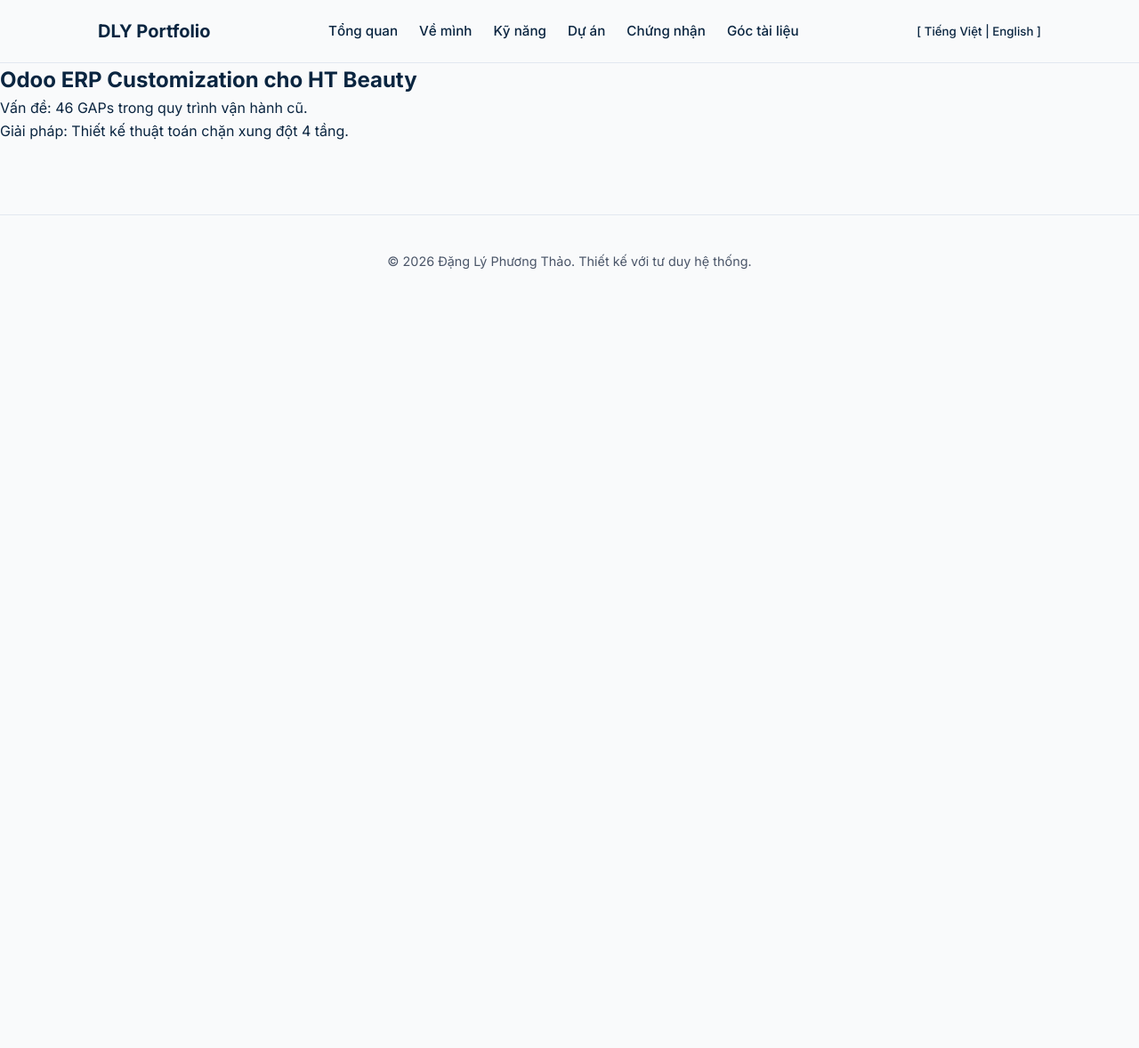
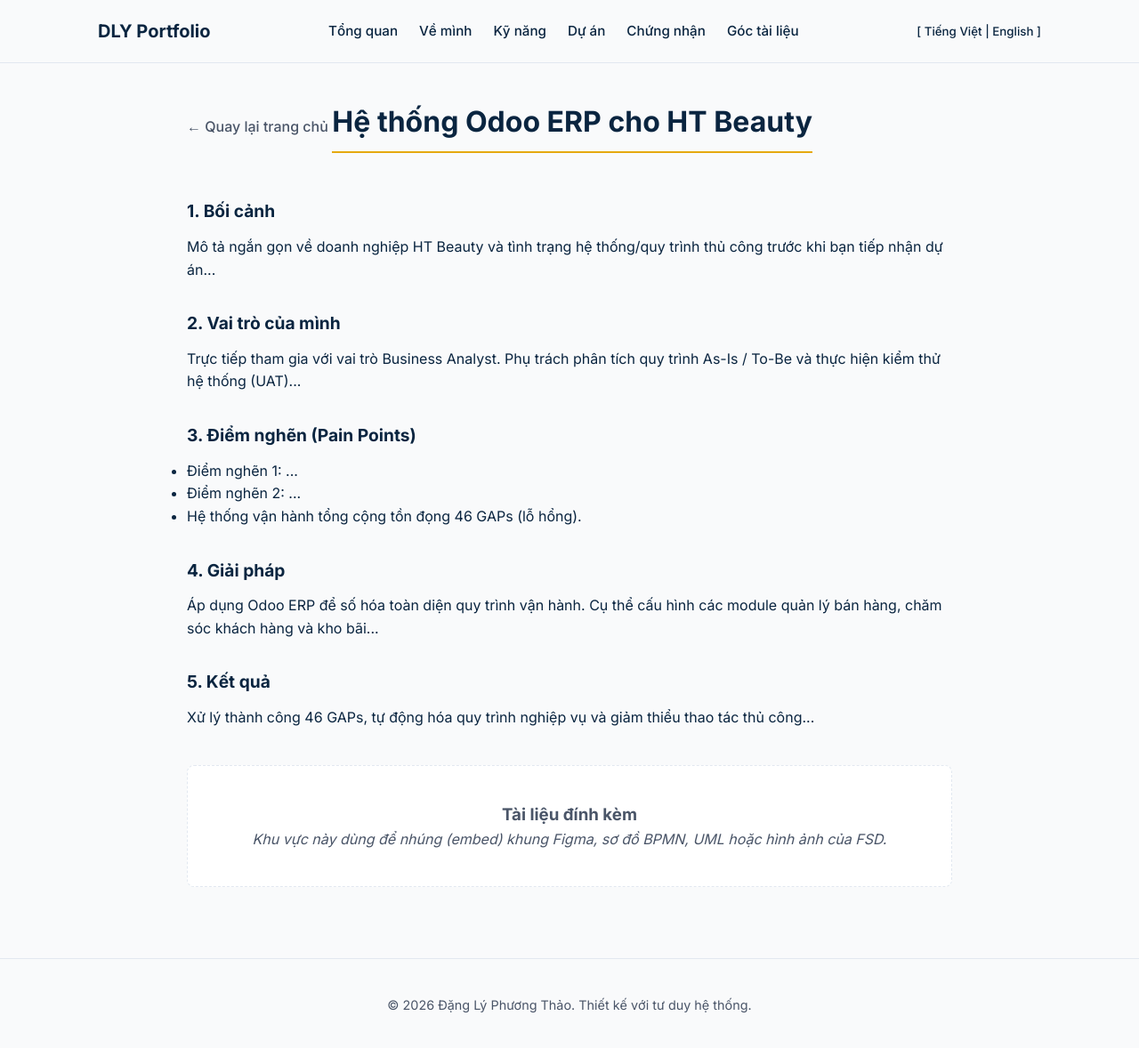
Before and after one commit to dly77915-glitch/ba_portfolio, a Jekyll site: the page built from projects/ht-beauty.html, in a window 1280 px wide and 1181 px high. Shown: the top 1178 px of the window at 89% size. Built offline with Jekyll 4.4.1, drawn with Linux system fonts in a browser that asks for light colours.

Commit message:
feat: update context for htbeauty

```diff
--- a/_config.yml
+++ b/_config.yml
@@ -1,4 +1,4 @@
-title: "Phương Thảo - IT Business Analyst Portfolio"
-description: "Portfolio của Đặng Lý Phương Thảo - BA trong lĩnh vực E-commerce & ERP"
+title: "Phương Thảo - Business Analyst Portfolio"
+description: "Portfolio của Đặng Lý Phương Thảo - Business Analyst"
 url: "https://your-username.github.io" # Thay bằng link GitHub của bạn
 theme: minima # Hoặc bạn có thể tự viết CSS nếu muốn tùy biến hoàn toàn
--- a/projects/ht-beauty.html
+++ b/projects/ht-beauty.html
@@ -1,9 +1,48 @@
 ---
 layout: default
-title: Dự án Odoo ERP
 ---
-<article>
-    <h1>Odoo ERP Customization cho HT Beauty</h1>
-    <p>Vấn đề: 46 GAPs trong quy trình vận hành cũ.</p>
-    <p>Giải pháp: Thiết kế thuật toán chặn xung đột 4 tầng.</p>
-</article>
+
+<div class="container" style="padding-top: 40px; max-width: 900px;">
+
+    <div class="project-header">
+        <a href="{{ '/' | relative_url }}#projects" class="back-link">← Quay lại trang chủ</a>
+        <h1 class="section-title" style="margin-bottom: 10px;">Hệ thống Odoo ERP cho HT Beauty</h1>
+    </div>
+
+    <div class="case-study-content">
+        <div class="case-study-section">
+            <h3>1. Bối cảnh</h3>
+            <p>Mô tả ngắn gọn về doanh nghiệp HT Beauty và tình trạng hệ thống/quy trình thủ công trước khi bạn tiếp nhận dự án...</p>
+        </div>
+
+        <div class="case-study-section">
+            <h3>2. Vai trò của mình</h3>
+            <p>Trực tiếp tham gia với vai trò Business Analyst. Phụ trách phân tích quy trình As-Is / To-Be và thực hiện kiểm thử hệ thống (UAT)...</p>
+        </div>
+
+        <div class="case-study-section">
+            <h3>3. Điểm nghẽn (Pain Points)</h3>
+            <ul>
+                <li>Điểm nghẽn 1: ...</li>
+                <li>Điểm nghẽn 2: ...</li>
+                <li>Hệ thống vận hành tổng cộng tồn đọng 46 GAPs (lỗ hổng).</li>
+            </ul>
+        </div>
+
+        <div class="case-study-section">
+            <h3>4. Giải pháp</h3>
+            <p>Áp dụng Odoo ERP để số hóa toàn diện quy trình vận hành. Cụ thể cấu hình các module quản lý bán hàng, chăm sóc khách hàng và kho bãi...</p>
+        </div>
+
+        <div class="case-study-section">
+            <h3>5. Kết quả</h3>
+            <p>Xử lý thành công 46 GAPs, tự động hóa quy trình nghiệp vụ và giảm thiểu thao tác thủ công...</p>
+        </div>
+    </div>
+
+    <div class="deliverables-container">
+        <h3>Tài liệu đính kèm</h3>
+        <p><i>Khu vực này dùng để nhúng (embed) khung Figma, sơ đồ BPMN, UML hoặc hình ảnh của FSD.</i></p>
+    </div>
+
+</div>
```
